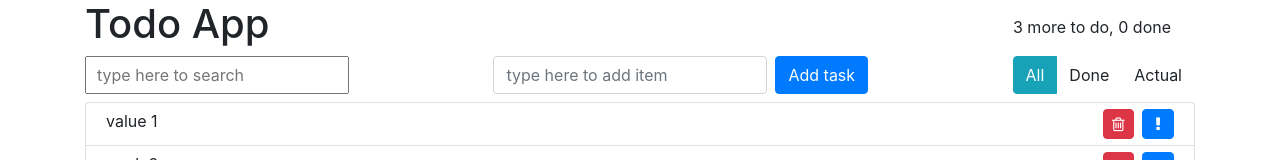
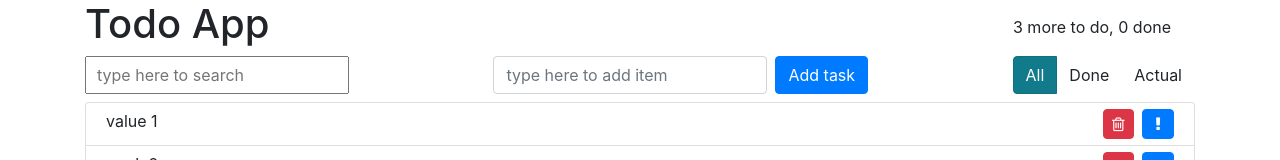
Before and after one commit to yanyan155/todo-list-react, a React (Create React App) app in the folder todo/: page / in a window 1280 px wide. Shown: the top 160 px of the page. Built offline with nearby package versions, Linux system fonts and the light colour scheme.

Commit message:
feat: impletent buttons filter

```diff
--- a/todo/src/components/App/App.js
+++ b/todo/src/components/App/App.js
@@ -16,8 +16,8 @@
         { important:false, label:"mark 2", id:2, done: false},
         { important:false, label:"score 3", id:3, done: false}
       ],
-      searchString: ''
-      /* searchValue */
+      searchString: '',
+      searchButtonID: 'all-find'
     };
 
     this.deleteItem = (id) => {
@@ -56,16 +56,25 @@
       return {  todoData: addedState };
     }
 
-    this.updateSearchString = (string = '') => {
+    this.updateSearchString = (string = 'all-find') => {
       this.setState({'searchString': string});
+    }
+    this.updateSearchButton = (id = '') => {
+      this.setState({'searchButtonID': id});
     }
 
     this.searchFilter = () => {
       let arr = this.state.todoData.filter(el => el.label.toLowerCase().match(this.state.searchString.toLowerCase()));
+
+      if(this.state.searchButtonID === 'active-find') {
+        arr = arr.filter(el => el.done);
+      } else if(this.state.searchButtonID === 'done-find') {
+        arr = arr.filter(el => !el.done);
+      }
       return arr;
     }
+  }
 
-  }
   render() {
     return (
       <div>
@@ -79,7 +88,10 @@
           <AppAddItem
             addItem={ this.addItem }
           />
-          <AppFilterButtons />
+          <AppFilterButtons
+            updateSearchButton={ this.updateSearchButton }
+            searchButtonID={ this.state.searchButtonID }
+          />
         </div>
         <AppList
           todoData={ this.searchFilter() }
@@ -93,5 +105,3 @@
 }
 
 export default App;
-
-// AppFilterButtons -- add buttons
--- a/todo/src/components/AppFilterButtons/AppFilterButtons.js
+++ b/todo/src/components/AppFilterButtons/AppFilterButtons.js
@@ -3,12 +3,32 @@
 
 class AppFilterButtons extends React.Component {
 
+  constructor() {
+    super();
+    this.spyClick = (event) => {
+      if(event.target.tagName === 'BUTTON'
+         && !event.target.classList.contains('active')) {
+
+        let id = event.target.id;
+        this.props.updateSearchButton(id);
+      }
+    };
+    this.setClasses = (id) => {
+
+      if(id === this.props.searchButtonID) {
+        return "btn btn-info active";
+      } else {
+        return "btn btn-white";
+      }
+    }
+  }
+
   render() {
     return (
-      <div className="btn-group" role="group" aria-label="First group">
-        <button type="button" className="btn btn-info">All</button>
-        <button type="button" className="btn btn-white">Done</button>
-        <button type="button" className="btn btn-white">Actual</button>
+      <div className="btn-group filter-buttons" role="group" aria-label="First group" onClick={this.spyClick}>
+        <button id="all-find" type="button" className={this.setClasses('all-find')} >All</button>
+        <button id="active-find" type="button" className={this.setClasses('active-find')} >Done</button>
+        <button id="done-find" type="button" className={this.setClasses('done-find')} >Actual</button>
       </div>
     );
   }
```
